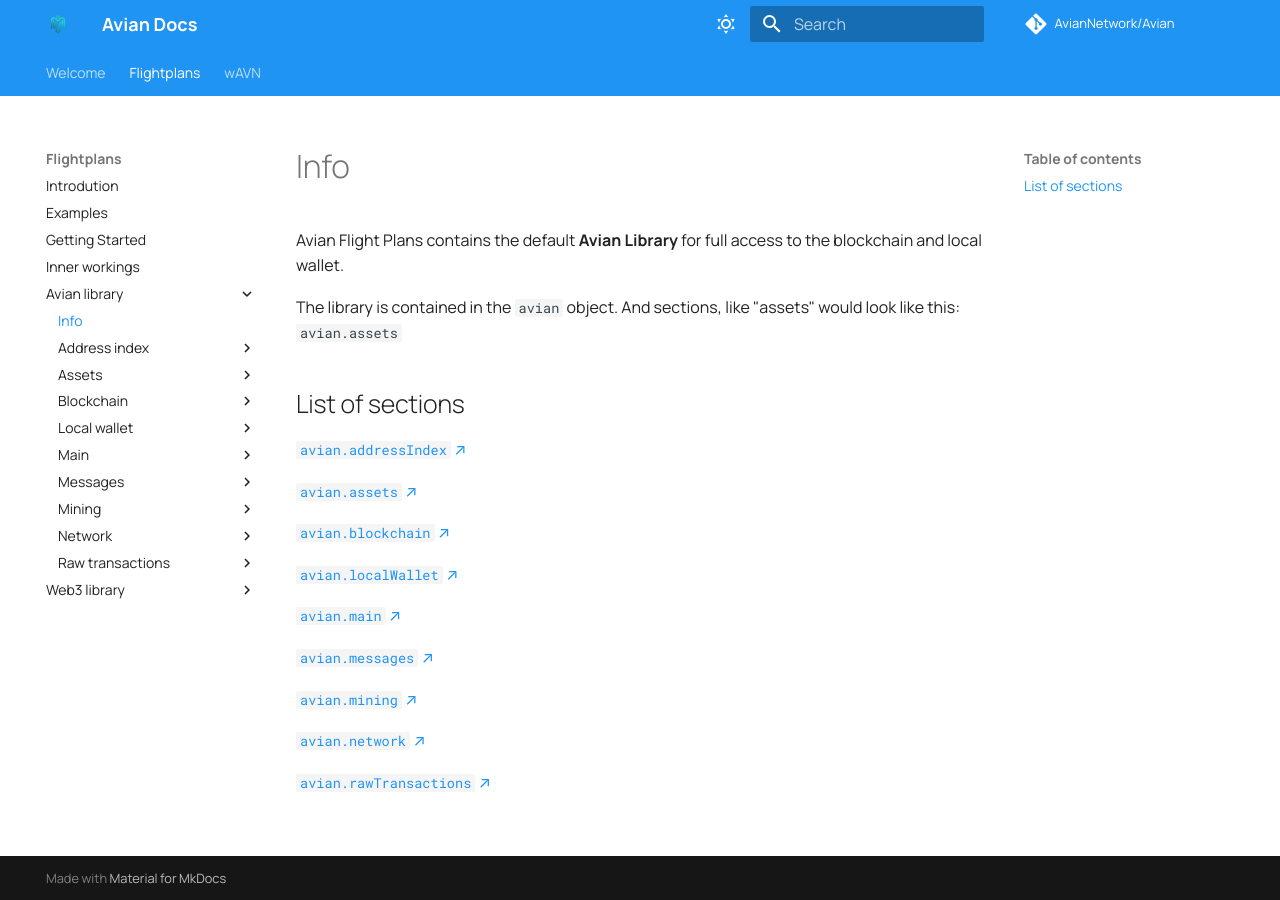
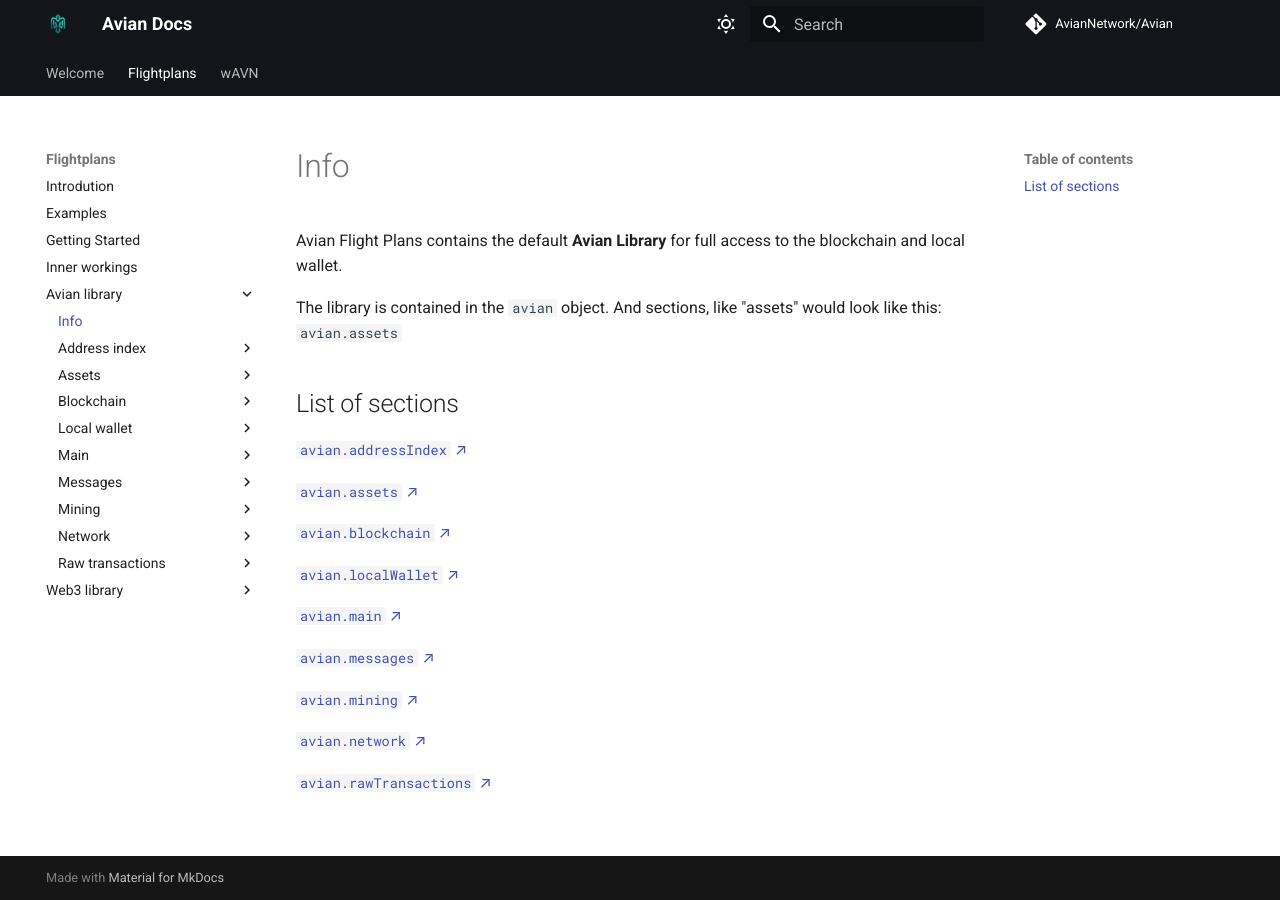
Before and after one commit to AvianNetwork/avian-docs, an MkDocs documentation site: the page built from docs/flightplans/avian-library/index.md, in a window 1280 px wide. Built offline with MkDocs 1.6.1 and Material for MkDocs 9.7.7, drawn with Linux system fonts in a browser that asks for light colours; comment, search, counter and statistics services are not loaded.

Commit message:
Use dark accent colors

```diff
--- a/mkdocs.yml
+++ b/mkdocs.yml
@@ -16,17 +16,16 @@ theme:
   # Default values, taken from mkdocs_theme.yml
   language: en
   font:
-    text: Manrope
     code: Roboto Mono
 
   palette:
   - scheme: default
-    primary: blue
+    primary: black
     toggle:
       icon: material/weather-sunny
       name: Switch to dark mode
   - scheme: slate
-    primary: blue
+    primary: black
     toggle:
       icon: material/weather-night
       name: Switch to dark mode
```
